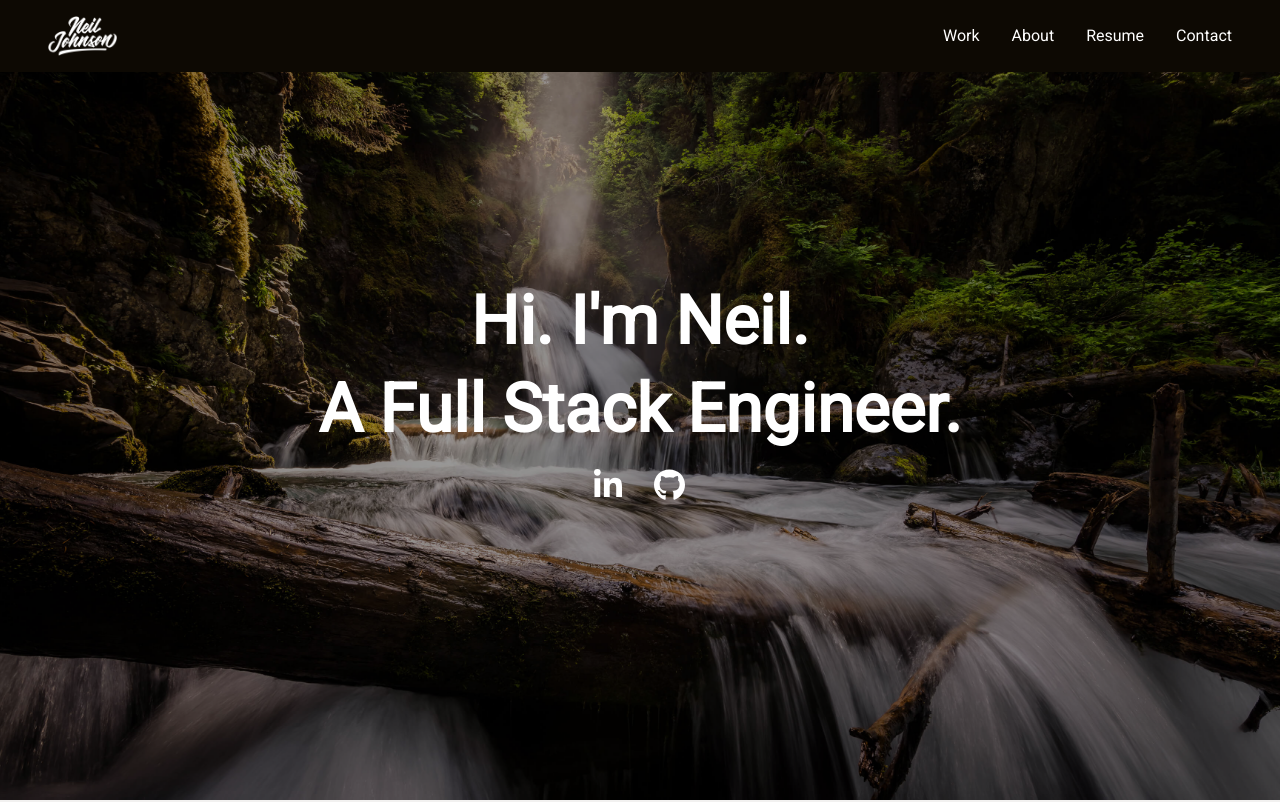
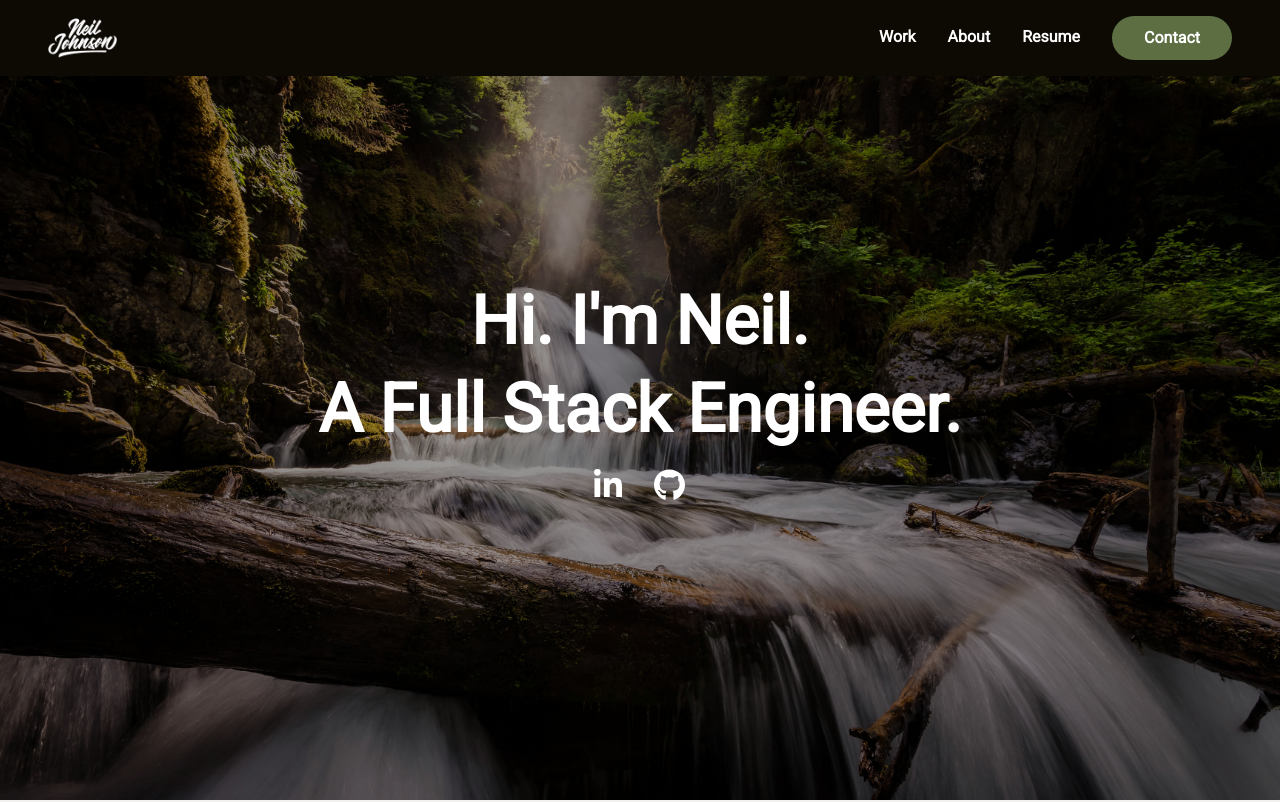
Before and after one commit to nxjohnson/portfolio, a Next.js app: page / in a window 1280 px wide. Shown: the top 802 px of the page. Built offline with nearby package versions, Linux system fonts and the light colour scheme.

Commit message:
Created new call to action  navbar button and added new accent colors. Also added transition property for hover effects. Changed hamburger css to now be an icon.

```diff
--- a/components/Navbar.tsx
+++ b/components/Navbar.tsx
@@ -3,9 +3,14 @@ import logo from '../public/Neil-Johnson-Logo.png';
 import Image from 'next/image';
 import styles from '../styles/Navbar.module.css';
 import React from 'react';
+import { FontAwesomeIcon } from '@fortawesome/react-fontawesome';
+import { faBars, faXmark } from '@fortawesome/free-solid-svg-icons'
 
 const Navbar = () => {
+  const [menuActive, setMenuActive] = useState<boolean>(false);
+
 const handleHamburgerClick = () => {
+    menuActive ? setMenuActive(false) : setMenuActive(true);
     const navbarLinks = document.getElementsByClassName(styles.links)[0];
     navbarLinks.classList.toggle(styles.active);
   }
@@ -13,6 +18,7 @@ const handleHamburgerClick = () => {
   const handleLinkClick = () => {
     const navbarLinks = document.getElementsByClassName(styles.links)[0];
     navbarLinks.classList.remove(styles.active);
+    setMenuActive(false);
   }
 
   return (
@@ -28,16 +34,15 @@ const handleHamburgerClick = () => {
         </a>
       </div>
       <div className={styles.hamburgerMenu} onClick={() => handleHamburgerClick()}>
-        <span className={styles.bar}></span>
-        <span className={styles.bar}></span>
+        {menuActive ? <FontAwesomeIcon icon={faXmark} size="2x" /> : <FontAwesomeIcon icon={faBars} size="2x" />}
       </div>
       <div className={styles.links}>
         <ul>
           <li onClick={() => handleLinkClick()}><a href="#work">Work</a></li>
           <li onClick={() => handleLinkClick()}><a href="#about-me">About</a></li>
           <li onClick={() => handleLinkClick()}><a href="/Neil-Johnson-Resume.pdf" target="_blank" rel="noopener noreferrer">Resume</a></li>
-          <li onClick={() => handleLinkClick()}><a href="#contact">Contact</a></li>
         </ul>
+        <a className={styles.navButton} href="#contact" onClick={() => handleLinkClick()}>Contact</a>
       </div>
     </nav>
   );
--- a/pages/index.tsx
+++ b/pages/index.tsx
@@ -37,8 +37,8 @@ const Home: NextPage = () => {
           />
           <div className={styles.heroContainer}>
             <div className={styles.heroContent}>
-              <h1 className={styles.intro}>Hi. I&apos;m Neil.<br />A Full Stack Engineer.</h1>
-              <div>
+            <h1 className={`${styles.intro} fade-in`}>Hi. I&apos;m Neil.<br />A Full Stack Engineer.</h1>
+              <div className="fade-down">
                 <a href="https://www.linkedin.com/in/johnson-neil/" target="_blank" rel="noopener noreferrer" aria-label='LinkedIn'>
                   <FontAwesomeIcon className={styles.heroIcon} icon={faLinkedinIn} size="2x" />
                 </a>
--- a/styles/Home.module.css
+++ b/styles/Home.module.css
@@ -37,10 +37,11 @@
 
 .heroIcon {
   margin: 1rem;
+  transition: var(--transition-delay);
 }
 
 .heroIcon:hover {
-  color: var(--accent);
+  color: var(--accent-hover);
 }
 
 @media (max-width: 800px) {
--- a/styles/Navbar.module.css
+++ b/styles/Navbar.module.css
@@ -4,13 +4,15 @@
   justify-content: space-between;
   align-items: center;
   position: fixed;
-  padding: 1rem 3rem;
+  padding: 1rem 0;
   z-index: 1;
   background-color: var(--dark);
   color: var(--dark-font);
+  font-weight: 600;
 }
 
 .logo {
+  padding-left: 3rem;
   display: flex;
   align-items: center;
 }
@@ -18,6 +20,12 @@
 .logo a {
   display: flex;
   align-items: center;
+}
+
+.links {
+  display: flex;
+  align-items: center;
+  padding-right: 2rem;
 }
 
 .links ul {
@@ -28,30 +36,48 @@
 
 .links li {
   list-style: none;
+  border-bottom: 2px solid transparent;
+  transition: 600ms;
+}
+
+.links li:hover {
+  position: relative;
+  border-bottom: 2px solid var(--accent);
 }
 
 .links li a {
   display: block;
-  padding-left: 2rem;
+  padding: 0 1rem;
   text-decoration: none;
 }
 
+.activeLink {
+  border-bottom: 2px solid var(--dark-font);
+}
+
+.navButton {
+  color: var(--dark-font);
+  background-color: var(--dark);
+  border: none;
+  border-radius: 50px;
+  margin: 0 1rem;
+  padding: 0.5rem 2rem;
+  background-color: var(--accent);
+  transition: var(--transition-delay);
+}
+
+.navButton:hover {
+  color: var(--dark-font);
+  background-color: var(--accent-hover);
+}
+
 .hamburgerMenu {
+  color: var(--dark-font);
   position: absolute;
   display: none;
-  flex-direction: column;
-  justify-content: space-evenly;
-  top: 1.5rem;
+  top: 1.65rem;
   right: 3rem;
-  width: 2rem;
-  height: 2rem;
   cursor: pointer;
-}
-
-.bar {
-  height: .15rem;
-  width: 100%;
-  background-color: var(--dark-font);
 }
 
 @media (max-width: 800px) {
@@ -68,24 +94,39 @@
   .links {
     height: 100vh;
     width: 100%;
+    display: flex;
+    flex-direction: column;
+    padding: 0;
     display: none;
-    justify-content: center;
   }
 
   .links ul {
     flex-direction: column;
+    padding-top: 1rem;
     align-items: center;
   }
 
   .links ul li {
-    width: 100%;
+    width: calc(100% - 6rem);
+    border-bottom: 1px solid white;
+  }
+
+  .links ul li:first-child {
+    border-top: 1px solid white;
   }
 
   .links li a {
     width: 100vw;
+    padding: 1rem 0;
+  }
+
+  .navButton {
+    width: calc(100% - 6rem);
+    margin-top: 1rem;
+    padding: 1rem 0;
     text-align: center;
-    font-weight: bold;
-    padding: 1rem 0;
+    margin: 1rem 3rem;
+    background-color: var(--accent);
   }
 
   .active {
--- a/styles/Work.module.css
+++ b/styles/Work.module.css
@@ -1,3 +1,18 @@
+/* .workContainer {
+  animation: fade-up 500ms ease-in;
+} */
+
+/* @keyframes fade-up {
+  0% {
+    opacity: 0;
+    transform: translateY(25%);
+  }
+  100% {
+    opacity: 1;
+    transform: translateY(0);
+  }
+} */
+
 .gridLayout {
   display: grid;
   grid-template-columns: repeat(12, minmax(0, 1fr));
@@ -39,6 +54,7 @@
   position: absolute;
   bottom: 2rem;
   right: 2rem;
+  transition: var(--transition-delay);
 }
 
 .icon:hover {
--- a/styles/globals.css
+++ b/styles/globals.css
@@ -23,9 +23,11 @@
 
 :root {
   --app-height: 100%;
+  --transition-delay: 200ms;
 
-  --accent: #BFAAA3;
-  --muted-accent: #F2F1F0;
+  --accent: #5D6E42;
+  --accent-hover: #788D55;
+  --muted-accent: #DBDBDB;
   --section: #F2F1F0;
   --background: #FFFFFF;
   --font: #000000;
@@ -114,16 +116,45 @@ button {
   border-radius: 50px;
   padding: 1rem 2rem;
   cursor: pointer;
+  transition: var(--transition-delay);
 }
 
 button:hover {
-  background-color: var(--accent);
+  background-color: var(--accent-hover);
 }
 
 a {
   color: inherit;
   text-decoration: none;
   cursor: pointer;
+}
+
+.fade-in {
+  animation: fade-in 1s ease-in;
+}
+
+.fade-down {
+  animation: fade-down 300ms ease-in 1s both;
+}
+
+@keyframes fade-in {
+  0% {
+    opacity: 0;
+  }
+  100% {
+    opacity: 1;
+  }
+}
+
+@keyframes fade-down {
+  0% {
+    opacity: 0;
+    transform: translateY(-25%);
+  }
+  100% {
+    opacity: 1;
+    transform: translateY(0);
+  }
 }
 
 @media (max-width: 800px) {
```
